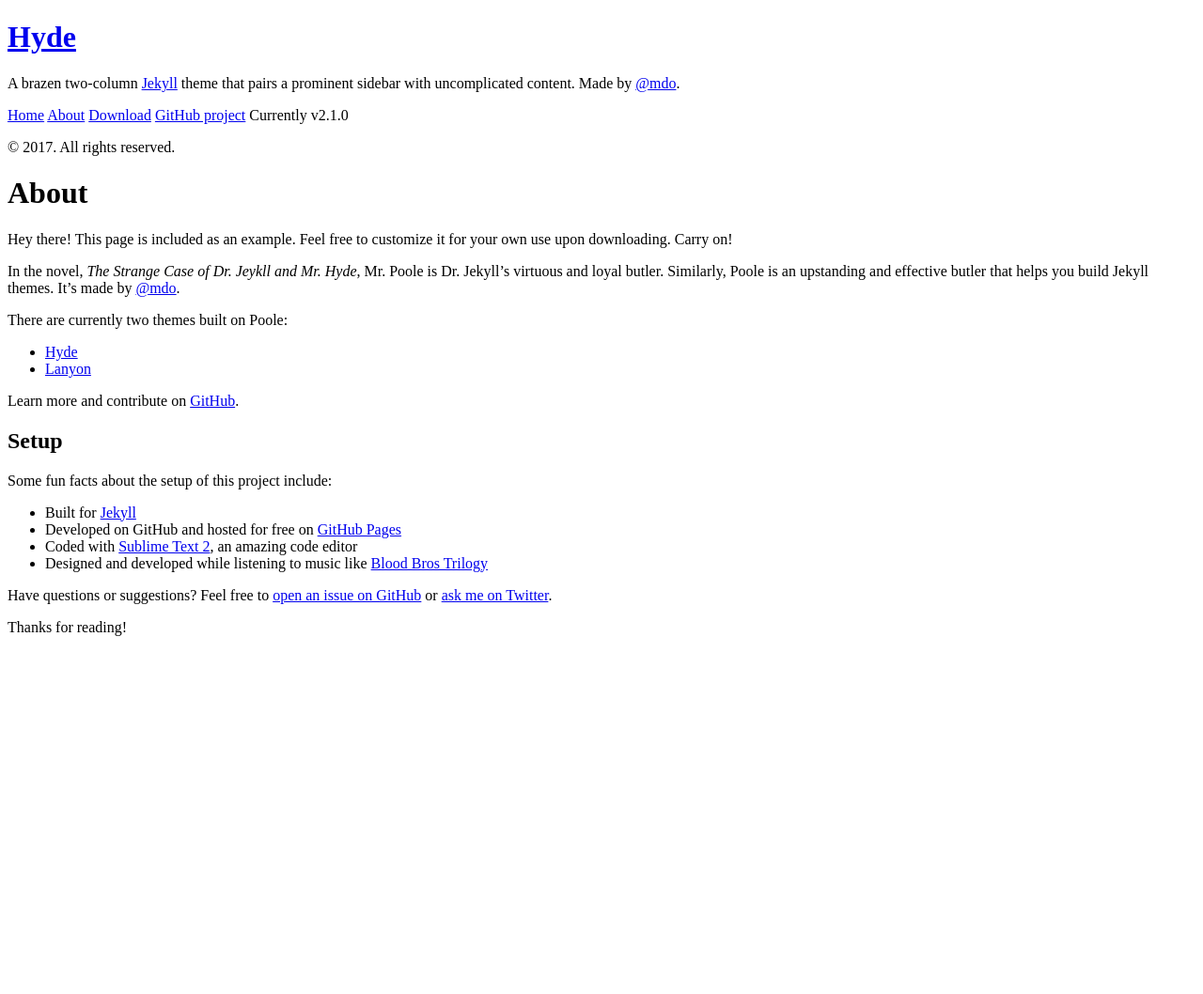
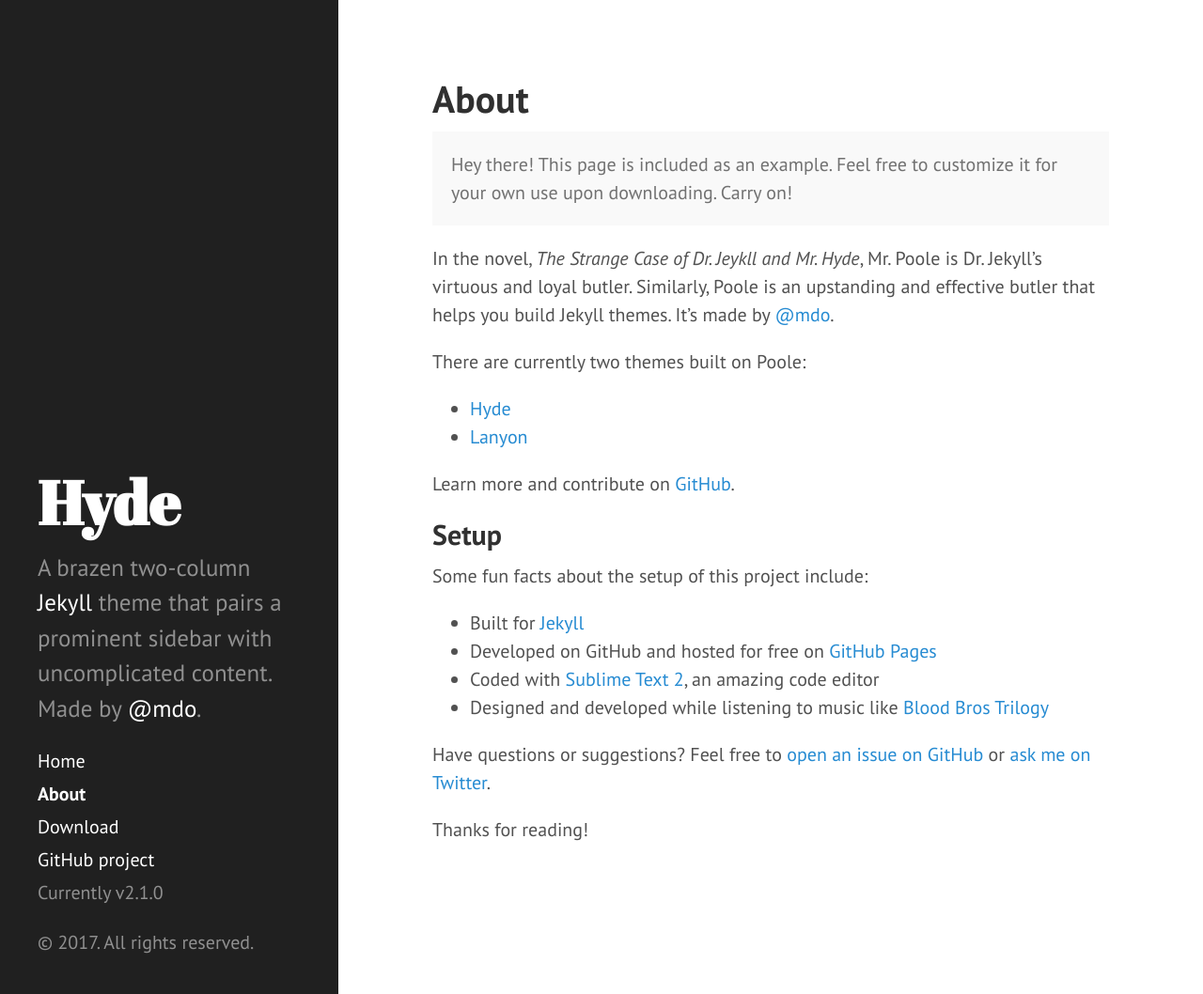
Before and after one commit to weiweihsu/experienceClass, a Jekyll site: the page built from docs/about.md, in a window 1280 px wide and 1058 px high. Shown: the whole window at 94% size. Built offline with Jekyll 4.4.1, drawn with Linux system fonts in a browser that asks for light colours.

Commit message:
new slash

```diff
--- a/docs/_includes/head.html
+++ b/docs/_includes/head.html
@@ -11,9 +11,9 @@
     </title>
 
     <!-- CSS -->
-    <link rel="stylesheet" href="public/css/poole.css">
-    <link rel="stylesheet" href="public/css/syntax.css">
-    <link rel="stylesheet" href="public/css/hyde.css">
+    <link rel="stylesheet" href="/public/css/poole.css">
+    <link rel="stylesheet" href="/public/css/syntax.css">
+    <link rel="stylesheet" href="/public/css/hyde.css">
     <link rel="stylesheet" href="http://fonts.googleapis.com/css?family=PT+Sans:400,400italic,700|Abril+Fatface">
 
     <!-- Icons -->
```
